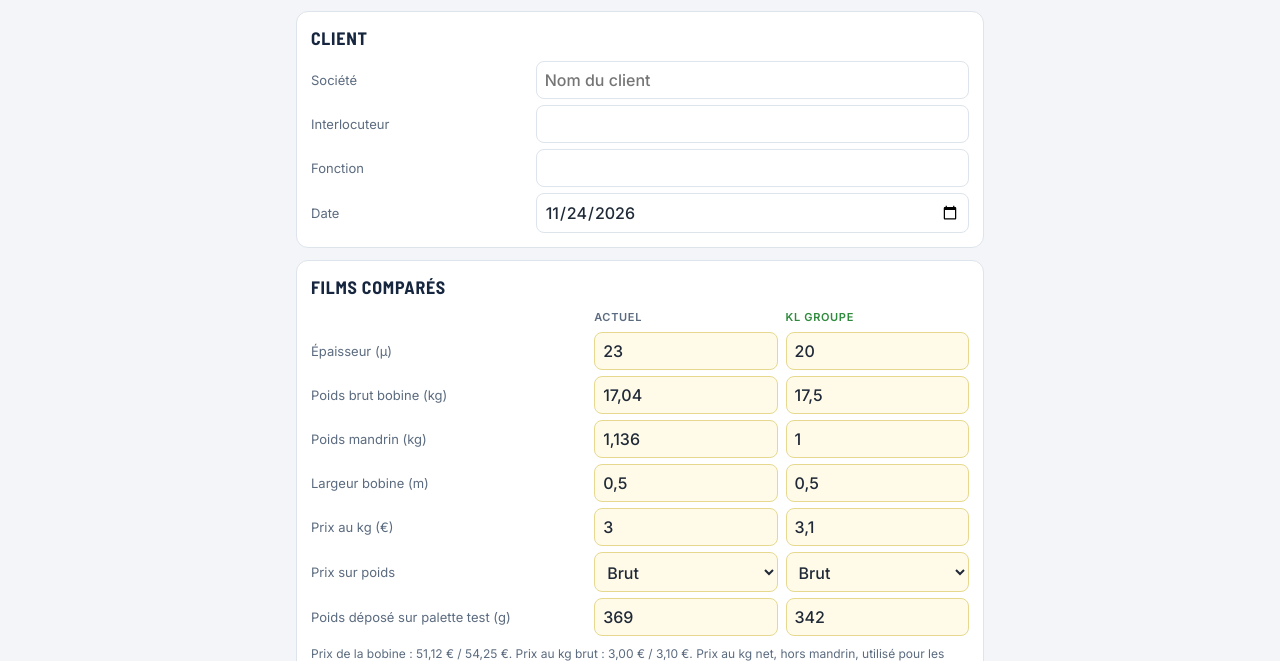
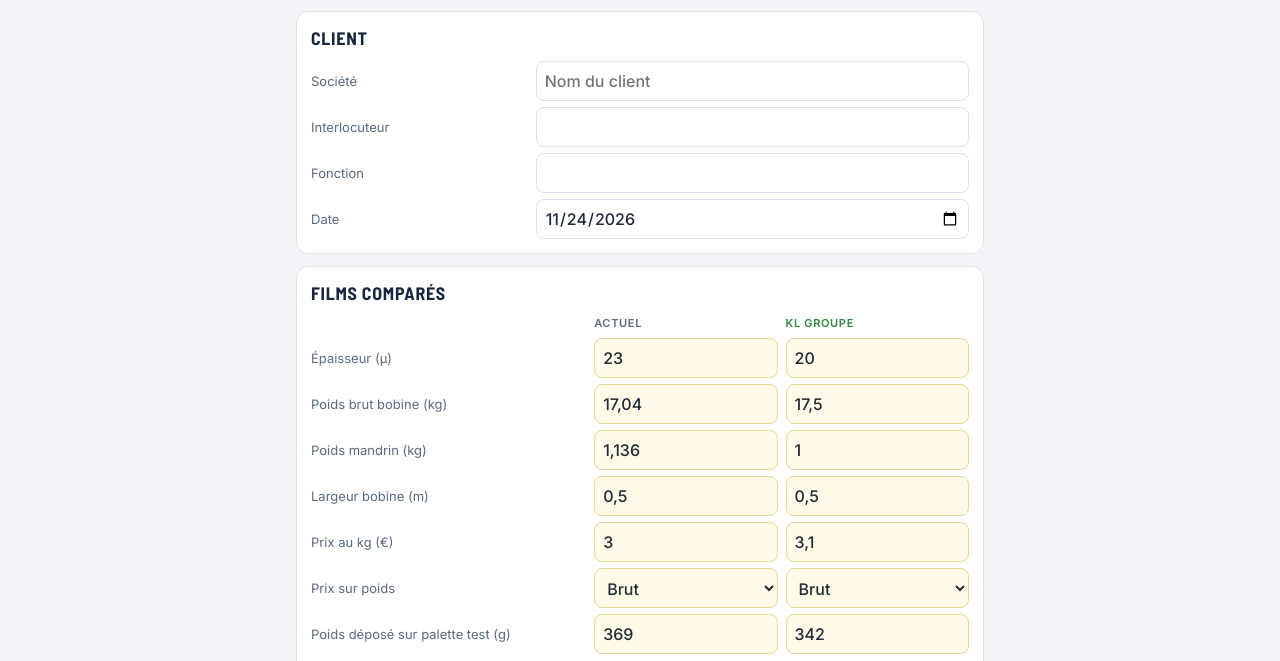
Before and after one commit to SengoExpert/kl-terrain, a plain HTML site: page index.html in a window 1280 px wide. Shown: the part 119-780 px from the top of the page. Drawn offline with Linux system fonts and the light colour scheme.

Commit message:
Add files via upload

```diff
--- a/index.html
+++ b/index.html
@@ -58,6 +58,10 @@ h2{font-family:var(--display);font-weight:700;font-size:18px;margin:0;text-trans
 .colh.kl{color:var(--accent)}
 input,textarea,select{width:100%;min-width:0;font:500 16px var(--body);color:var(--fg);background:var(--input);border:1px solid var(--input-line);border-radius:8px;padding:8px}
 input[type=text],input[type=date]{background:var(--surface);border-color:var(--line)}
+input,select{min-height:40px}
+input[type=date]{-webkit-appearance:none;appearance:none;display:block;max-width:100%;height:40px;line-height:22px;text-align:left}
+input[type=date]::-webkit-date-and-time-value{text-align:left;margin:0}
+input[type=date]::-webkit-calendar-picker-indicator{margin:0}
 textarea{min-height:80px;resize:vertical;background:var(--surface);border-color:var(--line)}
 .tiles{display:grid;grid-template-columns:repeat(2,minmax(0,1fr));gap:8px}
 .tile{background:var(--accent-soft);border-radius:10px;padding:10px 12px;min-width:0}
```
